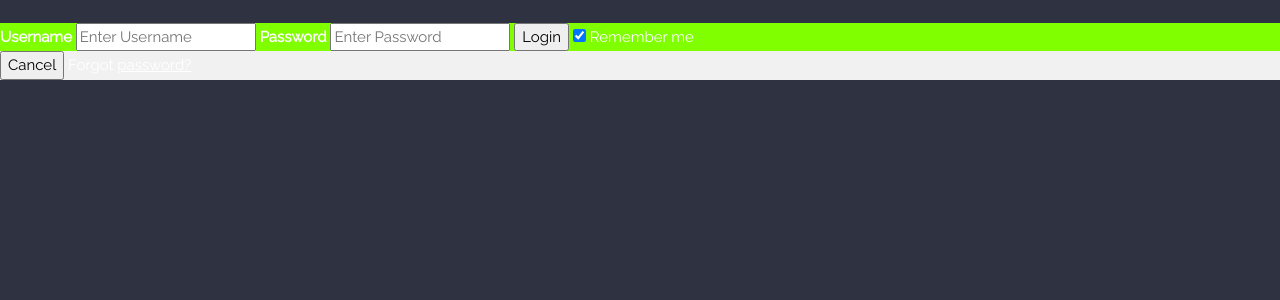
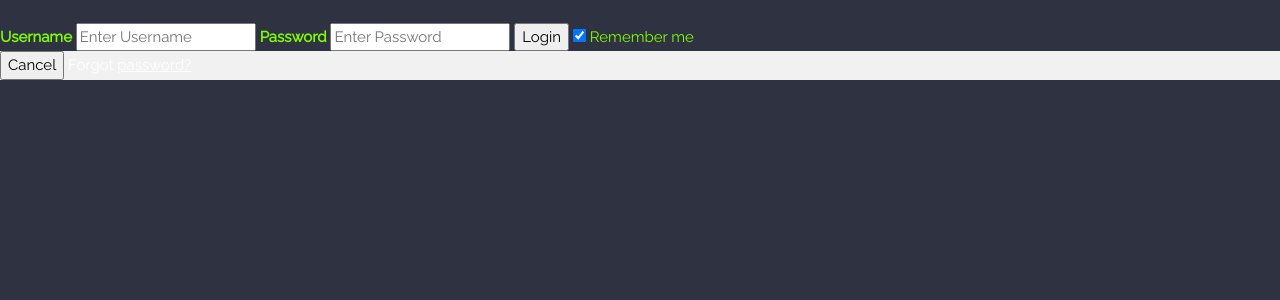
Before and after one commit to ManoloTonto1/Kormatron-web, a PHP site: page / in a window 1280 px wide. Shown: the top 300 px of the page. Run offline with PHP 8.4, Linux system fonts and the light colour scheme; some libraries are stand-ins or nearby versions.

Commit message:
Update style.css

```diff
--- a/src/style.css
+++ b/src/style.css
@@ -298,9 +298,5 @@ body {
 }
 
 .uname-password {
-    background-color: chartreuse;
+    color: chartreuse;
 }
-
-.container {
-    background: chartreuse;
-}
```
